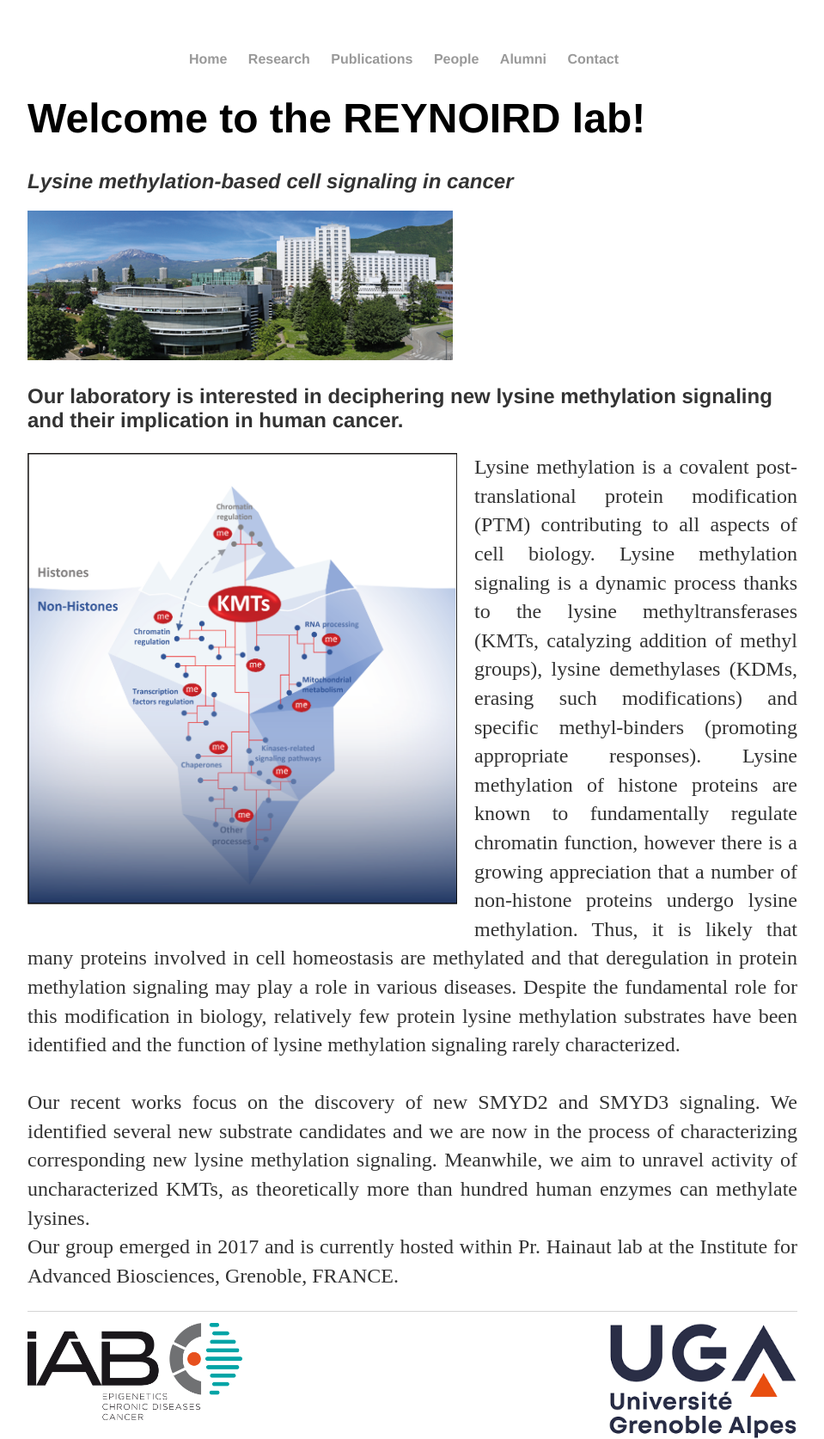
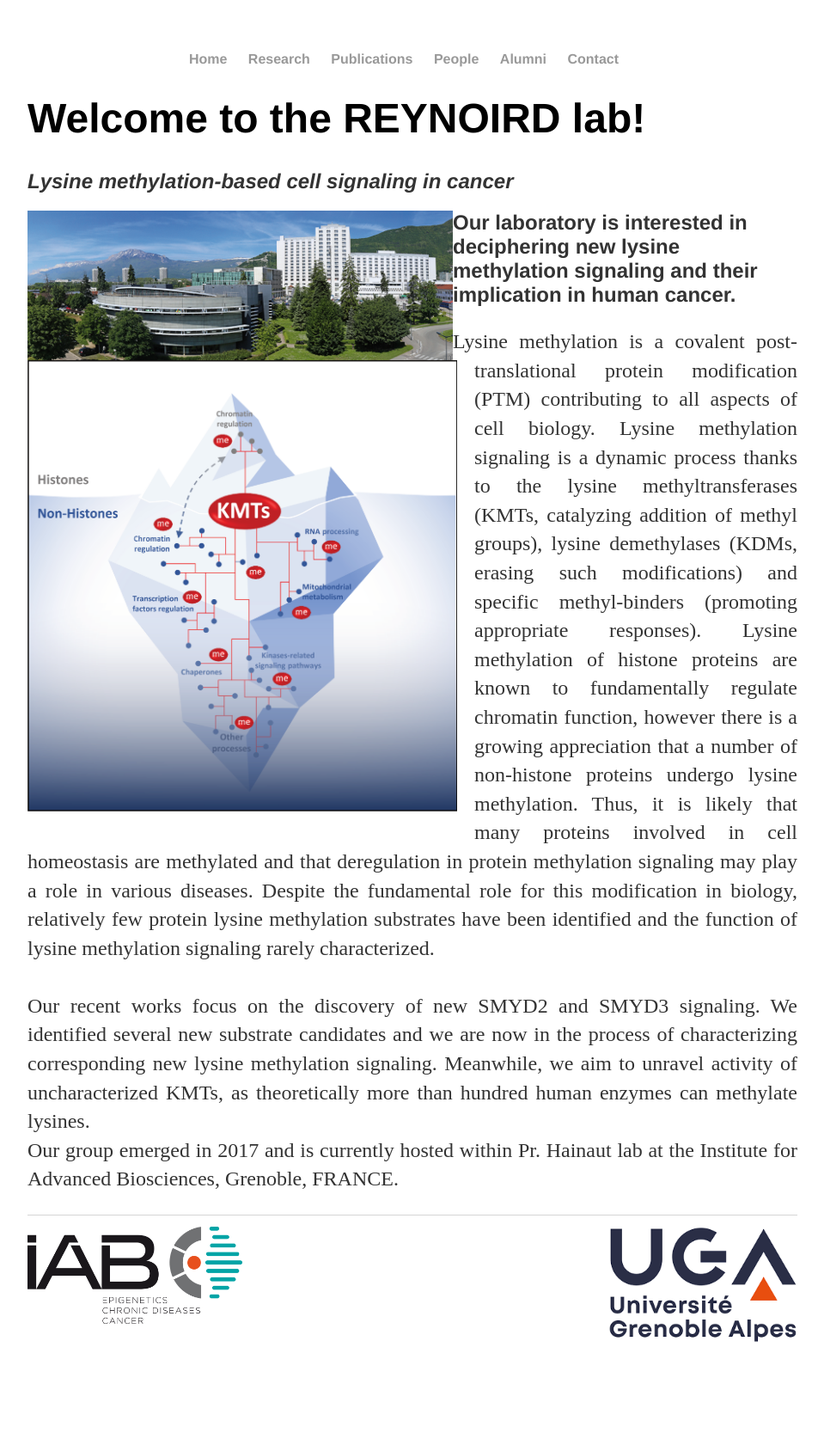
Before and after one commit to Reynoird-Lab/Reynoird-lab.github.io, a Jekyll site: the page built from index.html, in a window 1280 px wide. Shown: the whole page at 86% size, without its empty margins (160-1119 px from the left). Built offline with Jekyll 4.4.1, drawn with Linux system fonts in a browser that asks for light colours; Markdown is read by kramdown in place of the engine named in the settings; after the commit the page ends 1562 px from its top, so only the background shows below that.

Commit message:
Update index.html

```diff
--- a/index.html
+++ b/index.html
@@ -8,7 +8,7 @@ title: REYNOIRD Lab
 		<h2><i>Lysine methylation-based cell signaling in cancer</i></h2>
 
 
-<div><img src="Images/IAB.png" title="IAB"/><p><h2>Our laboratory is interested in deciphering new lysine methylation signaling and their implication in human cancer.</h2></p>
+<div><img src="Images/IAB.png" title="IAB" align="left"/><h2>Our laboratory is interested in deciphering new lysine methylation signaling and their implication in human cancer.</h2>
 </div>
 
 <img src="Images/Lukinovic V graphical abstract CMYK_revision.png" title="Lysine Methylation Signaling" align="left" width="500" style="margin: 0px 20px 20px 0px;" />
```
